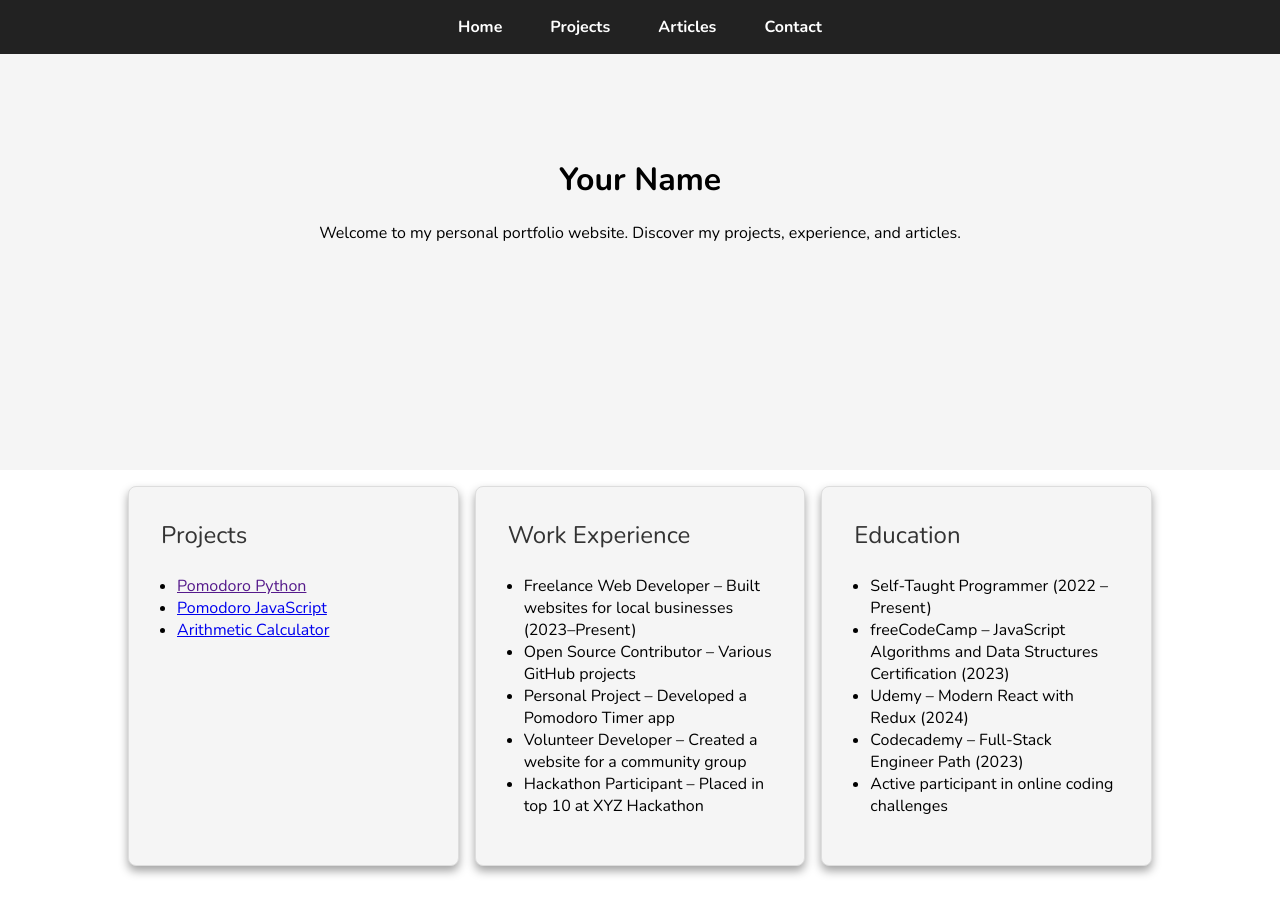
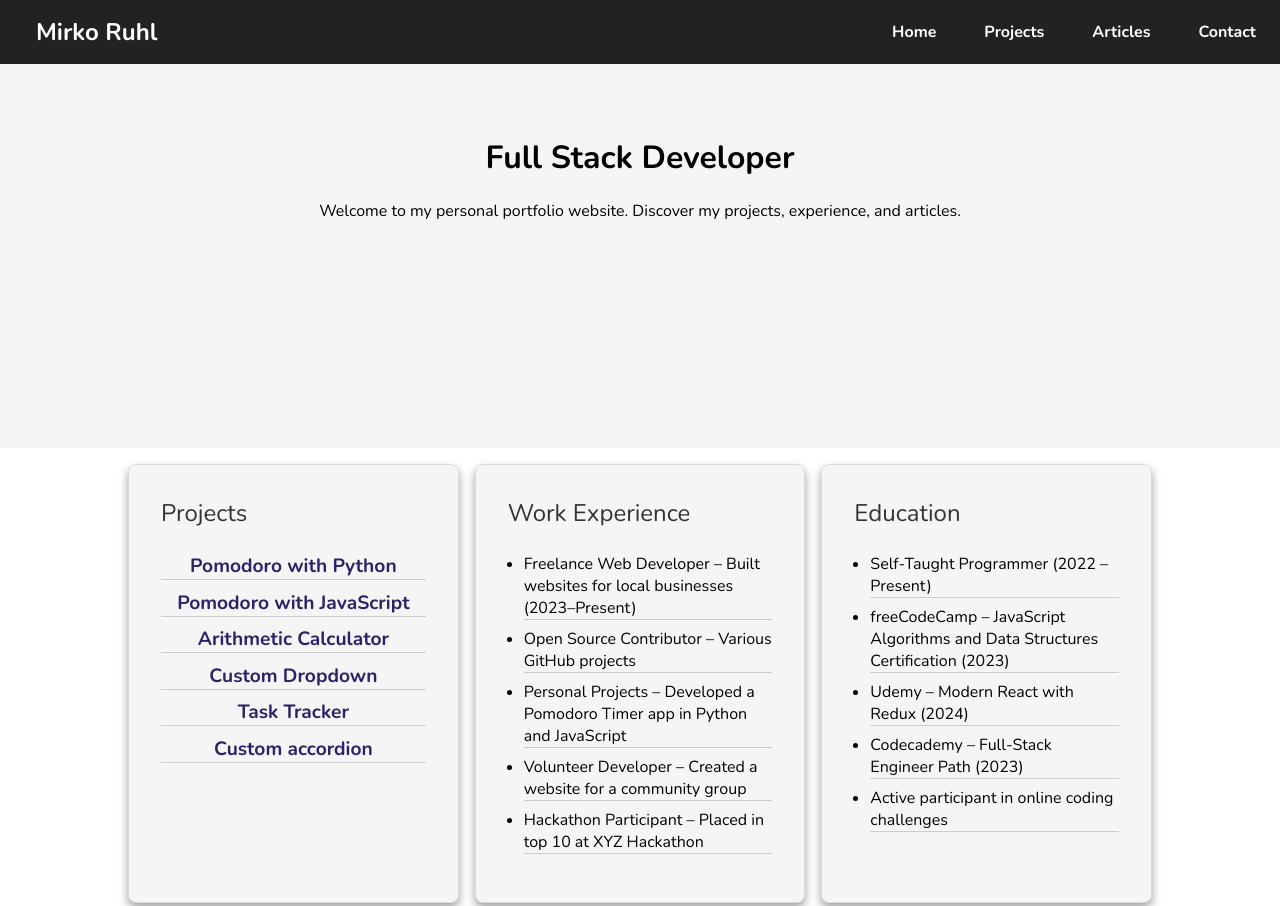
Before and after one commit to RuhlMirko/roadmap-projects, a plain HTML site: page personal-portfolio/index.html in a window 1280 px wide. Shown: the top 906 px of the page. Drawn offline with nearby package versions, Linux system fonts and the light colour scheme.

Commit message:
Updated styling and clipboard button

```diff
--- a/personal-portfolio/app.js
+++ b/personal-portfolio/app.js
@@ -1,10 +1,10 @@
 function copyEmail() {
-  const email = document.getElementById("email").textContent;
+  const email = "ruhlmirkojoel@gmail.com";
   navigator.clipboard.writeText(email).then(function () {
     const msg = document.getElementById("copiedMsg");
     msg.style.display = "block";
     setTimeout(() => {
       msg.style.display = "none";
-    }, 1500);
+    }, 3500);
   });
 }
--- a/personal-portfolio/index.html
+++ b/personal-portfolio/index.html
@@ -13,6 +13,8 @@
   </head>
   <body>
     <nav>
+      <h2>Mirko Ruhl</h2>
+
       <ul>
         <li><a href="#home">Home</a></li>
         <li><a href="#projects">Projects</a></li>
@@ -22,7 +24,7 @@
     </nav>
 
     <div class="hero" id="home">
-      <h1>Your Name</h1>
+      <h1>Full Stack Developer</h1>
       <p>
         Welcome to my personal portfolio website. Discover my projects,
         experience, and articles.
@@ -33,9 +35,12 @@
       <section id="projects">
         <div class="section-title">Projects</div>
         <ul class="projects">
-          <li><a href="">Pomodoro Python</a></li>
-          <li><a href="../pomodoro/index.html">Pomodoro JavaScript</a></li>
+          <li><a href="">Pomodoro with Python</a></li>
+          <li><a href="../pomodoro/index.html">Pomodoro with JavaScript</a></li>
           <li><a href="../calculator/index.html">Arithmetic Calculator</a></li>
+          <li><a href="../custom-dropdown/index.html">Custom Dropdown</a></li>
+          <li><a href="../task-tracker/index.html">Task Tracker</a></li>
+          <li><a href="../accordion/index.html">Custom accordion</a></li>
         </ul>
       </section>
 
@@ -47,7 +52,10 @@
             (2023–Present)
           </li>
           <li>Open Source Contributor – Various GitHub projects</li>
-          <li>Personal Project – Developed a Pomodoro Timer app</li>
+          <li>
+            Personal Projects – Developed a Pomodoro Timer app in Python and
+            JavaScript
+          </li>
           <li>Volunteer Developer – Created a website for a community group</li>
           <li>Hackathon Participant – Placed in top 10 at XYZ Hackathon</li>
         </ul>
@@ -78,7 +86,11 @@
     </section>
 
     <section class="contact" id="contact">
-      <div class="section-title">Contact</div>
+      <h2 class="section-title">Contact</h2>
+      <p>
+        Let me help you out with your project. If you'd like to get in touch,
+        feel free to reach out!
+      </p>
       <button class="copy-btn" onclick="copyEmail()">Copy Email</button>
       <div class="copied-msg" id="copiedMsg">Copied to clipboard!</div>
     </section>
--- a/personal-portfolio/styles.css
+++ b/personal-portfolio/styles.css
@@ -5,8 +5,14 @@ body {
   margin: 0;
 }
 nav {
+  position: fixed;
+  display: flex;
+  justify-content: space-between;
+  align-items: center;
+  width: 100%;
   background: #222;
   padding: 1em 0;
+  color: #fff;
 }
 nav ul {
   list-style: none;
@@ -15,7 +21,8 @@ nav ul {
   margin: 0;
   padding: 0;
 }
-nav li {
+nav li,
+nav h2 {
   margin: 0 1.5em;
 }
 nav a {
@@ -28,7 +35,7 @@ nav a:hover {
 }
 .hero {
   text-align: center;
-  padding: 4em 1em 2em 1em;
+  padding: 6em 1em 2em 1em;
   background: #f5f5f5;
   height: 40vh;
 }
@@ -85,3 +92,30 @@ main section {
   margin-top: 1em;
   display: none;
 }
+
+.projects {
+  list-style: none;
+  padding: 0;
+  text-align: center;
+  font-size: 1.2em;
+}
+.projects li {
+  margin: 0.5em 0;
+  transition: transform 0.2s;
+}
+
+.projects li a {
+  text-decoration: none;
+  color: #2f2169;
+  font-weight: 700;
+}
+.projects li:hover {
+  transform: scale(1.05);
+  text-decoration: underline;
+}
+.projects li,
+.experience li,
+.education li {
+  margin-bottom: 0.5em;
+  border-bottom: 1px solid #ccc;
+}
```
